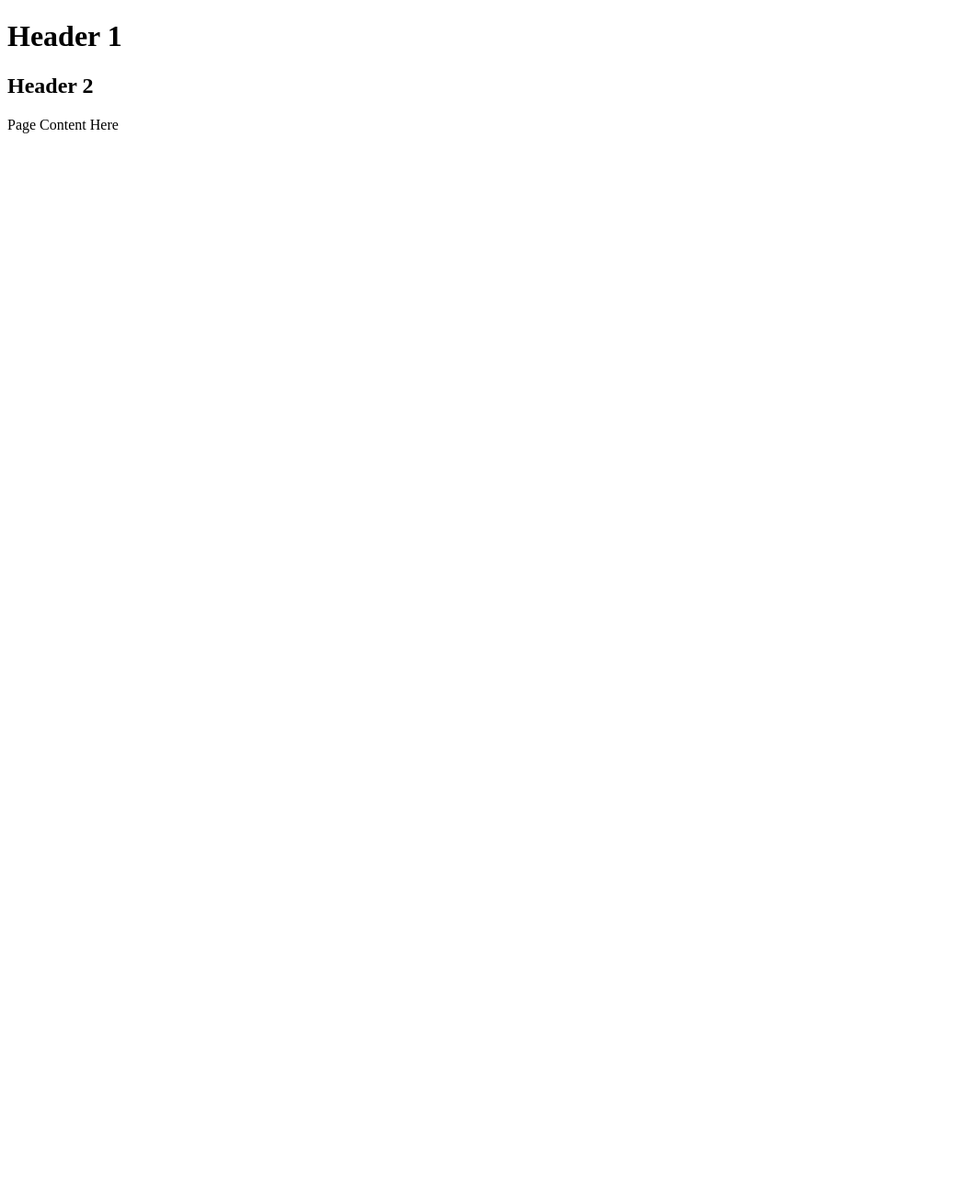
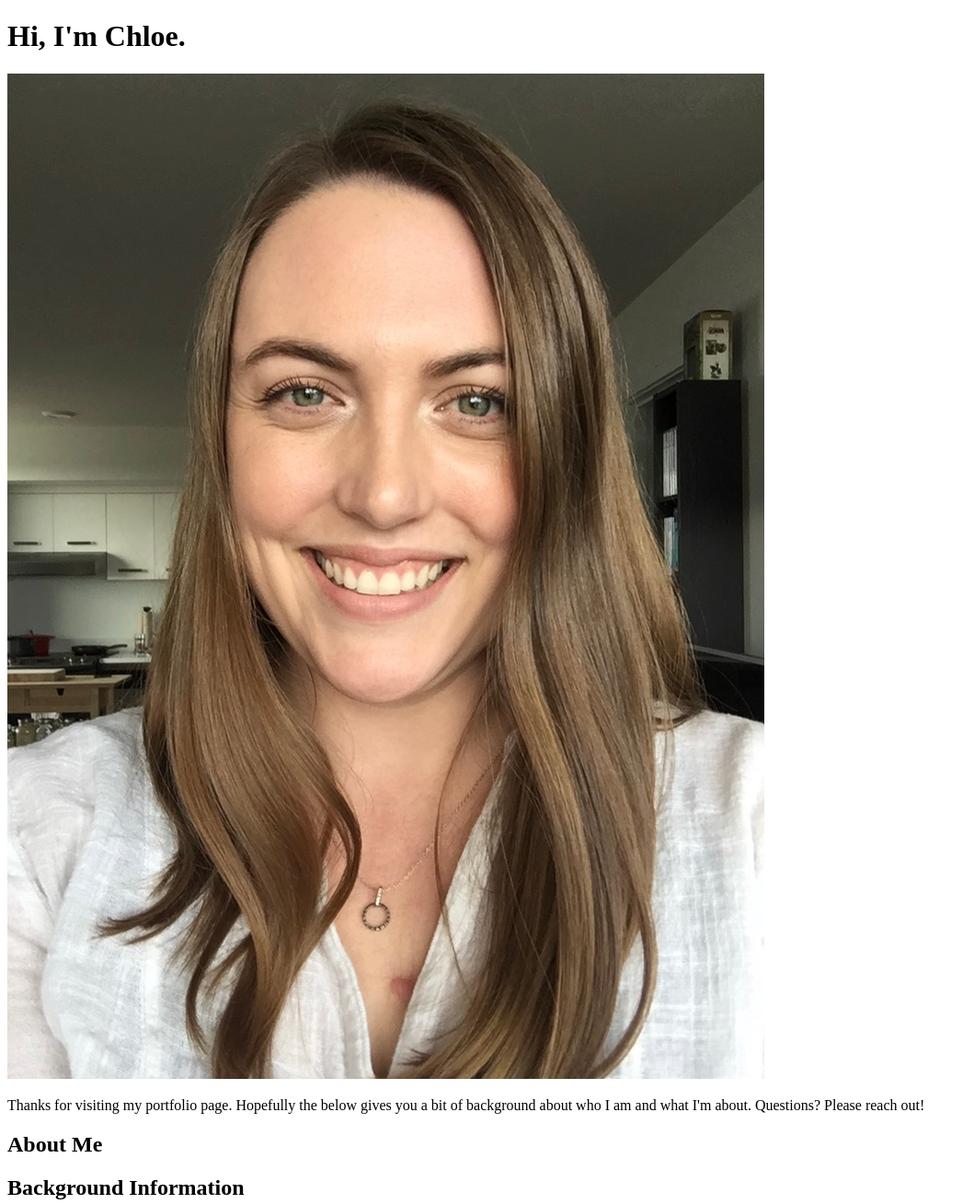
Before and after one commit to chloehellberg/portfolio-project, a plain HTML site: page index.html in a window 1280 px wide. Shown: the whole page at 92% size, without its empty margins (0-1059 px from the left). Before the commit the page ends 800 px from the top, so only its background shows below. Drawn offline with Linux system fonts and the light colour scheme.

Commit message:
add image

```diff
--- a/index.html
+++ b/index.html
@@ -5,9 +5,15 @@
   <title>Portfolio Project</title>
 </head>
 <body>
-  <h1>Header 1</h1>
-  <h2>Header 2</h2>
+  <h1>Hi, I'm Chloe.</h1>
+  <img src="img/IMG_portfolio.jpg" atl="Image of Chloe Hellberg">
 
-    <p>Page Content Here</p>
+    <p>Thanks for visiting my portfolio page. Hopefully the below gives you a bit of background about who I am and what I'm about. Questions? Please reach out!</p>
+
+  <h2>About Me</h2>
+
+  <h2>Background Information</h2>
+
+
 </body>
 </html>
```
Also changed, not shown: img/IMG_portfolio.jpg (added).
